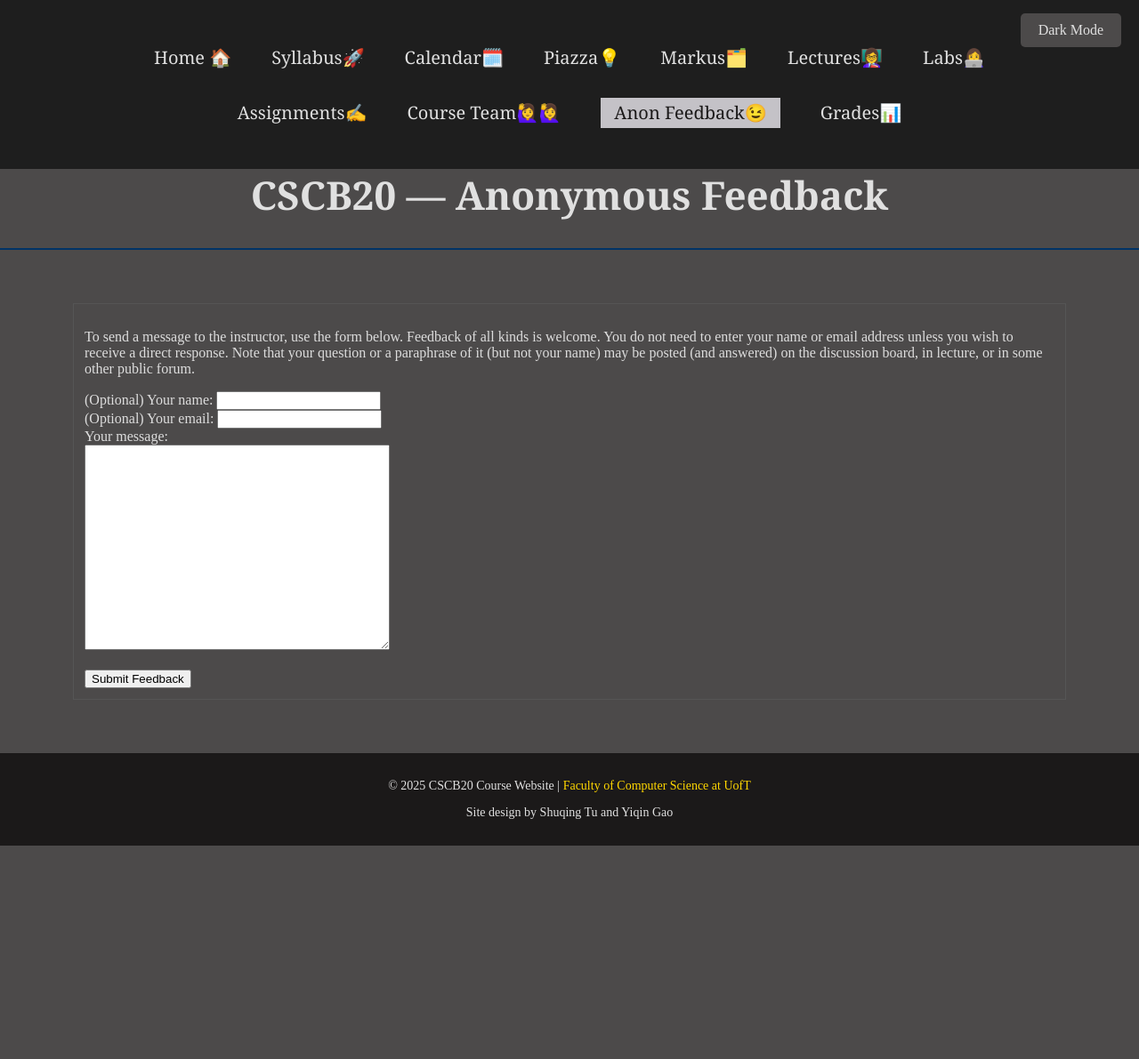
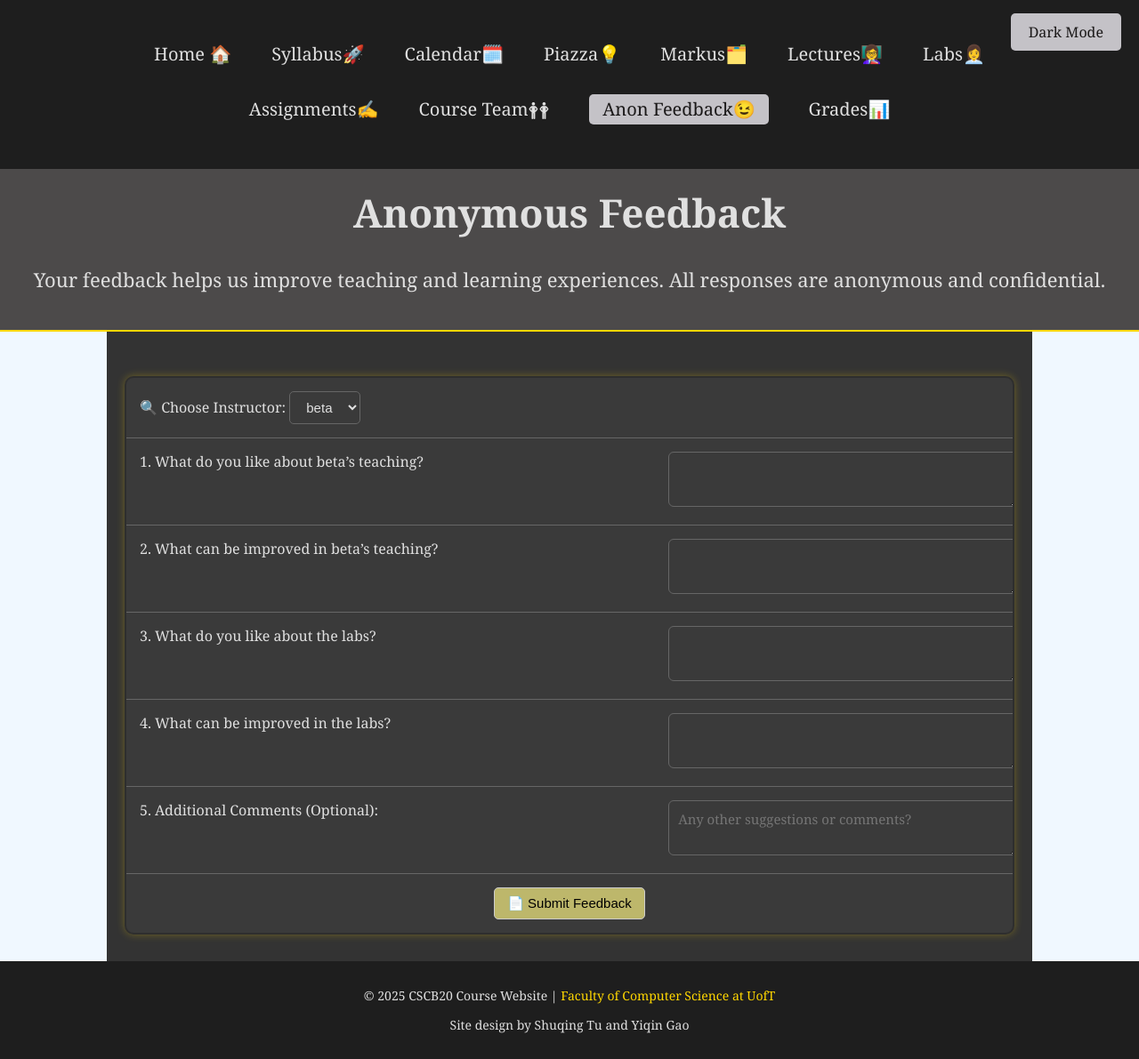
Before and after one commit to Chesea-Tu/advanced-b20-website, a Flask app: page /student/anon_feedback in a window 1280 px wide, after a click on "Dark Mode". Shown: the whole page at 89% size. Before the commit the page ends 951 px from the top, so only its background shows below. Run offline with Flask 3, Linux system fonts and the light colour scheme; a user stored in the database is signed in.

Commit message:
enable student anonfeedback feature

```diff
--- a/course_website/app.py
+++ b/course_website/app.py
@@ -2,6 +2,7 @@ from flask import Flask, render_template, request, redirect, session, url_for, j
 from flask_sqlalchemy import SQLAlchemy
 from flask_bcrypt import Bcrypt
 from sqlalchemy import case
+from flask import flash
 
 app = Flask(__name__)
 app.secret_key = 'some_secret_key'
@@ -32,12 +33,16 @@ class Regrade(db.Model):
     message = db.Column(db.Text, nullable=False)
     status = db.Column(db.String(10), default='Pending')  # 'Pending', 'Approved', 'Rejected'
 
-# 投诉/建议表（Annoy Feed）
-class AnnoyFeed(db.Model):
+# 匿名反馈表
+class AnonymousFeedback(db.Model):
     id = db.Column(db.Integer, primary_key=True)
-    username = db.Column(db.String(50), nullable=False)
-    message = db.Column(db.Text, nullable=False)
-    status = db.Column(db.String(10), default='open')  # 'open', 'reviewed'
+    instructor = db.Column(db.String(50), nullable=False)  # 教师用户名
+    like_teaching = db.Column(db.Text, nullable=False)
+    improve_teaching = db.Column(db.Text, nullable=False)
+    like_labs = db.Column(db.Text, nullable=False)
+    improve_labs = db.Column(db.Text, nullable=False)
+    additional = db.Column(db.Text)  # 可为空
+    status = db.Column(db.String(10), default='open')  # open / reviewed
 
 # 注册
 @app.route('/register', methods=['GET', 'POST'])
@@ -157,10 +162,10 @@ def instructor_feedback():
         return redirect('/login')
 
     # open 的放前面，reviewed 的放后面
-    feedbacks = AnnoyFeed.query.order_by(
+    feedbacks = AnonymousFeedback.query.order_by(
         db.case(
-            (AnnoyFeed.status == 'open', 0),
-            (AnnoyFeed.status == 'reviewed', 1),
+            (AnonymousFeedback.status == 'open', 0),
+            (AnonymousFeedback.status == 'reviewed', 1),
         )
     ).all()
 
@@ -172,7 +177,7 @@ def update_feedback_status(feedback_id):
         return redirect('/login')
 
     new_status = request.form.get('status')
-    feedback = AnnoyFeed.query.get_or_404(feedback_id)
+    feedback = AnonymousFeedback.query.get_or_404(feedback_id)
     feedback.status = new_status
     db.session.commit()
 
@@ -224,9 +229,6 @@ def student_assignments():
 def student_resources():
     return render_template('student/resources.html')
 
-@app.route('/student/anon_feedback')
-def student_feedback():
-    return render_template('student/anon_feedback.html')
 
 @app.route('/view_grades')
 def view_grades():
@@ -289,11 +291,42 @@ def submit_remark():
         "message": new_request.message
     })
 
+@app.route('/student/anon_feedback', methods=['GET', 'POST'])
+def student_feedback():
+    if 'username' not in session or session['user_type'].lower() != 'student':
+        return redirect('/login')
 
-# 首页
+    instructors = User.query.filter_by(user_type='instructor').all()
+
+    if request.method == 'POST':
+        instructor = request.form.get('instructor')
+        like_teaching = request.form.get('like_teaching')
+        improve_teaching = request.form.get('improve_teaching')
+        like_labs = request.form.get('like_labs')
+        improve_labs = request.form.get('improve_labs')
+        additional = request.form.get('additional')
+
+        feedback = AnonymousFeedback(
+            instructor=instructor,
+            like_teaching=like_teaching,
+            improve_teaching=improve_teaching,
+            like_labs=like_labs,
+            improve_labs=improve_labs,
+            additional=additional
+        )
+        db.session.add(feedback)
+        db.session.commit()
+        flash("Your feedback has been submitted successfully!")
+        return redirect(url_for('student_feedback'))
+
+    return render_template('student/anon_feedback.html', instructors=instructors)
+
+
 @app.route('/')
 def index():
     return render_template('index.html')
 
 if __name__ == '__main__':
+    with app.app_context():
+        db.create_all()
     app.run(debug=True)
--- a/course_website/static/css/anon_feedback.css
+++ b/course_website/static/css/anon_feedback.css
@@ -1,15 +1,21 @@
-
 html {
     font-size: 100.01%;
-    margin: 2%;
+    margin: 0;
+    padding: 0;
   }
+
   html, body {
     height: 100%;
     margin: 0;
     padding: 0;
     display: flex;
     flex-direction: column;
+    font-family: "Georgia", serif;
     background-color: aliceblue;
+  }
+
+  :root {
+    --nav-height: 20vh;
   }
 
   .leftnavigation {
@@ -26,6 +32,7 @@ html, body {
     left: 0;
     z-index: 1000;
   }
+
   .leftnavigation ul {
     list-style: none;
     padding: 0;
@@ -37,6 +44,7 @@ html, body {
     max-width: 80%;
     text-align: center;
   }
+
   .leftnavigation ul li a {
     display: block;
     padding: 10px 15px;
@@ -45,48 +53,89 @@ html, body {
     font-size: 20px;
     transition: color 0.3s ease-in-out, background-color 0.3s ease-in-out;
   }
+
   .leftnavigation ul li a:hover {
     color: #FFD700;
     background-color: #004488;
     border-radius: 5px;
   }
 
-
-
-:root {
-    --nav-height: 20vh;
+  .leftnavigation span, .leftnavigation a {
+    padding: 3px 15px 4px;
   }
 
-.course-title {
-    text-align: center;
-    background-color: aliceblue;
-    color: rgb(114, 95, 160);
-    font-family: "Georgia", serif;
-    font-size: 22px;
-    margin-top: var(--nav-height);
-    border-bottom: 2px solid #003366;
-    max-width: 100%;
-    box-sizing: border-box;
-}
-
-#dark-mode-toggle:checked ~ .content .leftnavigation ul li a:hover{
-    background-color: rgb(196, 194, 199);
-    color: #1b1919;
+  .leftnavigation span {
+    background: rgb(114, 95, 160);
+    color: #fff;
     border-radius: 5px;
   }
 
-.leftnavigation span, .leftnavigation a {
-  padding: 3px 15px 4px
-}
-.leftnavigation span {
-  background: rgb(114, 95, 160);
-  color: #fff
+
+  .content {
+    flex: 1;
+    padding: 30px 20px;
+    margin-top: 0;
+    max-width: 1000px;
+    width: 90%;
+    margin-left: auto;
+    margin-right: auto;
   }
 
+  .content table {
+    border-collapse: collapse;
+    width: 100%;
+    margin-top: 20px;
+    border: 2px solid #ccc;
+    border-radius: 10px;
+    overflow: hidden;
+    box-shadow: 0px 4px 12px rgba(0, 0, 0, 0.1);
+  }
+
+
+  .content td {
+    padding: 15px 20px;
+    vertical-align: top;
+  }
+
+  .content textarea {
+    width: 100%;
+    padding: 10px;
+    font-size: 15px;
+    border-radius: 6px;
+    border: 1px solid #ccc;
+    resize: vertical;
+    font-family: inherit;
+    background-color: #fff;
+  }
+
+  .content form select,
+  .content form button {
+    padding: 8px 14px;
+    font-size: 15px;
+    border-radius: 5px;
+    border: 1px solid #ccc;
+  }
+
+  .content form button {
+    background-color: #0055AA;
+    color: white;
+    cursor: pointer;
+    transition: background-color 0.3s ease;
+  }
+
+  .content form button:hover {
+    background-color: #003f80;
+  }
+
+  #dark-mode-toggle:checked ~ .content form button {
+    background-color:darkkhaki;
+    color: black;
+  }
 
   #dark-mode-toggle {
     display: none;
   }
+
   .dark-mode-label {
     position: fixed;
     top: 15px;
@@ -100,61 +149,81 @@ html, body {
     transition: background-color 0.3s;
     z-index: 2000;
   }
+
   .dark-mode-label:hover {
     background-color: #004488;
   }
 
+  #dark-mode-toggle:checked ~ .dark-mode-label {
+    background: rgb(196, 194, 199);
+    color: #1b1919;
+  }
+
   #dark-mode-toggle:checked ~ * {
+    background-color: #121212;
+    color: #E0E0E0;
+  }
+
+  #dark-mode-toggle:checked ~ .leftnavigation {
+    background-color: #1E1E1E;
+  }
+
+  #dark-mode-toggle:checked ~ .leftnavigation span {
+    background: rgb(196, 194, 199);  /* hover 灰底 */
+    color: #1b1919;                  /* 文字深色 */
+    border-radius: 5px;
+  }
+
+  #dark-mode-toggle:checked ~ .leftnavigation ul li a {
+    color: #E0E0E0 !important;
+  }
+
+  #dark-mode-toggle:checked ~ .leftnavigation ul li a:hover {
+    background-color: rgb(196, 194, 199);
+    color: #1b1919;
+    border-radius: 5px;
+  }
+
+  #dark-mode-toggle:checked ~ .background {
+    background-color: #4c4a4a;
+    color: #E0E0E0;
+}
+
+#dark-mode-toggle:checked ~ .content {
     background-color: #4c4a4a !important;
     color: #E0E0E0 !important;
 }
 
-#dark-mode-toggle:checked ~ .leftnavigation {
-    background-color: #1E1E1E !important;
-}
-#dark-mode-toggle:checked ~ .leftnavigation span {
-    background: rgb(196, 194, 199);
-    color: #1b1919;
+  #dark-mode-toggle:checked ~ form,
+  #dark-mode-toggle:checked ~ table {
+    background-color: #2E2E2E;
+    color: #FFFFFF;
   }
 
-
-#dark-mode-toggle:checked ~ .leftnavigation ul li a {
-    color: #E0E0E0 !important;
-}
-#dark-mode-toggle:checked ~ .leftnavigation ul li a:hover {
-    background-color: #666666 !important;
-    color: #FFD700 !important;
+.content td,
+.content th {
+  padding: 15px;
+  border-bottom: 1px solid #ccc;
 }
 
-#dark-mode-toggle:checked ~ .content,
-#dark-mode-toggle:checked ~ form,
-#dark-mode-toggle:checked ~ table {
-    background-color: #4c4a4a !important;
-    color: #FFFFFF !important;
-    border-color: #666666 !important;
-}
-
-#dark-mode-toggle:checked ~ footer {
-    background-color: #1b1919 !important;
-    color: #E0E0E0 !important;
-}
-#dark-mode-toggle:checked ~ footer a {
-    color: #FFD700 !important;
+#dark-mode-toggle:checked ~ .content td,
+#dark-mode-toggle:checked ~ .content th {
+  border-bottom: 1px solid #666;
 }
 
 #dark-mode-toggle:checked ~ .content table {
-    background-color: #4c4a4a;
+    background-color: #2E2E2E;
     color: #E0E0E0;
-    border-color: #888;
+    border: 2px solid gold;
+    box-shadow: 0 0 10px rgba(255, 215, 0, 0.3); /* 金光边框 */
 }
-#dark-mode-toggle:checked ~ .content table th {
-    background-color: #444;
-    color: #FFF;
-}
-#dark-mode-toggle:checked ~ .content table td {
-    background-color: #4c4a4a;
-    color: #DDD;
-    border-color: #555;
+
+#dark-mode-toggle:checked ~ .content table td,
+#dark-mode-toggle:checked ~ .content table textarea,
+#dark-mode-toggle:checked ~ .content form select {
+    background-color: #3a3a3a;
+    border-color: #666;
+    color: #E0E0E0;
 }
 
 footer {
@@ -166,60 +235,136 @@ footer {
     padding: 15px 0;
     position: relative;
 }
-footer a { color: #FFD700; text-decoration: none; }
-footer a:hover { text-decoration: underline; }
+
+footer a {
+    color: #FFD700;
+    text-decoration: none;
+}
+
+footer a:hover {
+    text-decoration: underline;
+}
 
 @media screen and (max-width: 768px) {
     .leftnavigation ul {
       flex-direction: column;
       align-items: center;
     }
-    table {
-        width: 95%;
+
+    .content table {
+      width: 100%;
     }
 }
 
-.content {
-    flex: 1;
-    padding: 20px;
+.anon-header {
+    text-align: center;
+    padding: 30px 20px 10px;
+    font-size: 24px;
+    font-family: "Georgia", serif;
+    color: #333;
 }
 
-/* 状态颜色行样式 */
-.regrade-pending {
-    background-color: #fff9c4; /* 柔和黄色 */
+.course-title {
+    text-align: center;
+    background-color: aliceblue;
+    color: rgb(114, 95, 160);
+    font-family: "Georgia", serif;
+    font-size: 22px;
+    margin-top: var(--nav-height);
+    padding: 20px;
+    border-bottom: 2px solid #003366;
+    max-width: 100%;
+    box-sizing: border-box;
 }
 
-.regrade-approved {
-    background-color: #c8e6c9; /* 柔和绿色 */
+/* 确保所有背景元素都正确应用暗黑模式 */
+#dark-mode-toggle:checked ~ * {
+    background-color: #121212;
 }
 
-.regrade-rejected {
-    background-color: #ffcdd2; /* 柔和红色 */
+/* 特别处理左侧区域 */
+#dark-mode-toggle:checked ~ .content {
+    background-color: #333 !important;
 }
 
-/* 表格整体样式 */
-.content table {
-    border-collapse: collapse;
-    width: 90%;
-    margin: 40px auto;
-    font-size: 16px;
+#dark-mode-toggle:checked ~ .course-title {
+    background-color: #4c4a4a;
+    color: #E0E0E0;
+    border-bottom: 2px solid #FFD700;
 }
 
-.content th,
-.content td {
-    border: 1px solid #ccc;
-    padding: 12px;
-    text-align: left;
+/* 新增修复暗黑模式的CSS */
+#dark-mode-toggle:checked ~ body {
+    background-color: #121212 !important;
 }
 
-.content th {
-    background-color: #f5f5f5;
+#dark-mode-toggle:checked ~ .course-title h1,
+#dark-mode-toggle:checked ~ .course-title p {
+    color: #E0E0E0 !important;
 }
 
-/* 选项按钮 */
-.content form select,
-.content form button {
-    padding: 6px 10px;
-    font-size: 14px;
-    margin-right: 5px;
+#dark-mode-toggle:checked ~ .content form {
+    background-color: transparent !important;
 }
+
+#dark-mode-toggle:checked ~ footer {
+    background-color: #1E1E1E !important;
+}
+
+/* 确保文本区域和选择框在暗黑模式下正确显示 */
+#dark-mode-toggle:checked ~ * textarea,
+#dark-mode-toggle:checked ~ * select {
+    background-color: #3a3a3a !important;
+    color: #E0E0E0 !important;
+    border-color: #666 !important;
+}
+
+/* 修复表格在暗黑模式下的样式问题 */
+#dark-mode-toggle:checked ~ div.content table {
+    background-color: #2E2E2E !important;
+    color: #E0E0E0 !important;
+    border: 2px solid gold !important;
+}
+
+#dark-mode-toggle:checked ~ div.content table td {
+    background-color: #3a3a3a !important;
+    color: #E0E0E0 !important;
+    border-color: #666 !important;
+}
+
+/* 修复表单提交按钮 */
+#dark-mode-toggle:checked ~ * button[type="submit"] {
+    background-color: darkkhaki !important;
+    color: black !important;
+}
+
+/* 修复提交成功消息 */
+#dark-mode-toggle:checked ~ .content p[style*="color: green"] {
+    color: lightgreen !important;
+}
+
+/* 修复嵌套过深的元素 */
+html.dark-mode,
+body.dark-mode,
+.dark-mode * {
+    background-color: #121212;
+    color: #E0E0E0;
+}
+
+.flash-message {
+    background-color: #dff0d8; /* 淡绿色背景 */
+    color: #3c763d;            /* 深绿色文字 */
+    padding: 12px 18px;
+    border: 1px solid #c3e6cb;
+    border-radius: 8px;
+    margin-bottom: 20px;
+    font-size: 16px;
+    text-align: center;
+  }
+
+  /* 暗黑模式下的提示色 */
+  #dark-mode-toggle:checked ~ .content .flash-message {
+    background-color: #2d4b2d;
+    color: #bfffbf;
+    border-color: #a1dba1;
+  }
--- a/course_website/templates/student/anon_feedback.html
+++ b/course_website/templates/student/anon_feedback.html
@@ -2,14 +2,14 @@
 <html lang="en">
 <head>
     <meta charset="UTF-8">
-    <title>CSCB20 - Introduction to Databases and Web Applications</title>
+    <title>CSCB20 - Anonymous Feedback</title>
     <link href="{{ url_for('static', filename='css/anon_feedback.css') }}" rel="stylesheet" type="text/css">
 </head>
-
 
 <body>
 <input type="checkbox" id="dark-mode-toggle">
 <label for="dark-mode-toggle" class="dark-mode-label">Dark Mode</label>
+
 <div class="leftnavigation">
     <ul>
         <li><a href="{{ url_for('dashboard') }}">Home 🏠</a></li>
@@ -18,49 +18,96 @@
         <li><a href="https://piazza.com/class/m5fmz9kzjo83yk">Piazza💡</a></li>
         <li><a href="https://markus2.utsc.utoronto.ca/courses/34/assignments">Markus🗂️</a></li>
         <li><a href="{{ url_for('student_lectures') }}">Lectures👩‍🏫</a></li>
-        <li><a href="{{ url_for('student_labs') }}">Labs👩‍💻</a></li>
+        <li><a href="{{ url_for('student_labs') }}">Labs👩‍💼</a></li>
         <li><a href="{{ url_for('student_assignments') }}">Assignments✍️</a></li>
-        <li><a href="{{ url_for('student_resources') }}">Course Team🙋‍♀️🙋‍♀️</a></li>
+        <li><a href="{{ url_for('student_resources') }}">Course Team🛉🛉</a></li>
         <li><a href="{{ url_for('student_feedback') }}"><span>Anon Feedback😉</span></a></li>
         <li><a href="{{ url_for('view_grades') }}">Grades📊</a></li>
     </ul>
 </div>
 
-<div class="background1"></div>
 <header class="course-title">
-    <h1>CSCB20 &mdash; Anonymous Feedback</h1>
+    <h1>Anonymous Feedback</h1>
+    <p>Your feedback helps us improve teaching and learning experiences. All responses are anonymous and confidential.</p>
 </header>
 
 <div class="content">
+    {% with messages = get_flashed_messages() %}
+  {% if messages %}
+    <div class="flash-message">
+      {% for message in messages %}
+        <p>{{ message }}</p>
+      {% endfor %}
+    </div>
+  {% endif %}
+{% endwith %}
+
+  {% if submitted %}
+    <p style="text-align:center; color: green; font-size: 18px; font-weight: bold;">Your feedback has been submitted successfully!</p>
+  {% else %}
+  <form method="post" autocomplete="off">
     <table>
       <tr>
-        <td>
-            <p>
-                To send a message to the instructor, use the form below.  Feedback of all kinds is
-                welcome.  You do not need to enter your name or email address unless you wish to receive
-                a direct response.  Note that your question or a paraphrase of it (but not your name)
-                may be posted (and answered) on the discussion board, in lecture, or in some other
-                public forum.
-            </p>
-
-            <form method="post">
-                <input type="hidden" name="class" value="CSCB63_Anya">
-                (Optional) Your name: <input type="text" name="username"><br>
-                (Optional) Your email: <input type="text" name="email"><br>
-                Your message:<br>
-                <textarea name="comment" cols=40 rows=15></textarea>
-                <br><br>
-                <input type="submit" value="Submit Feedback"><br>
-            </form>
+        <td colspan="2">
+          <label for="instructor">🔍 Choose Instructor:</label>
+          <select name="instructor" id="instructor" required>
+              {% for i in instructors %}
+                <option value="{{ i.username }}">{{ i.username }}</option>
+              {% endfor %}
+          </select>
+        </td>
+      </tr>
+      <tr>
+        <td>1. What do you like about <span id="selected-instructor-1">the instructor</span>’s teaching?</td>
+        <td><textarea name="like_teaching" required></textarea></td>
+      </tr>
+      <tr>
+        <td>2. What can be improved in <span id="selected-instructor-2">the instructor</span>’s teaching?</td>
+        <td><textarea name="improve_teaching" required></textarea></td>
+      </tr>
+      <tr>
+        <td>3. What do you like about the labs?</td>
+        <td><textarea name="like_labs" required></textarea></td>
+      </tr>
+      <tr>
+        <td>4. What can be improved in the labs?</td>
+        <td><textarea name="improve_labs" required></textarea></td>
+      </tr>
+      <tr>
+        <td>5. Additional Comments (Optional):</td>
+        <td><textarea name="additional" placeholder="Any other suggestions or comments?"></textarea></td>
+      </tr>
+      <tr>
+        <td colspan="2" style="text-align: center;">
+          <button type="submit">📄 Submit Feedback</button>
         </td>
       </tr>
     </table>
+  </form>
+
+  {% endif %}
 </div>
-
 
 <footer>
   <p>© 2025 CSCB20 Course Website | <a href="https://www.utsc.utoronto.ca/cms/computer-science">Faculty of Computer Science at UofT</a></p>
   <p>Site design by Shuqing Tu and Yiqin Gao</p>
 </footer>
+<script>
+    const dropdown = document.getElementById("instructor");
+  const span1 = document.getElementById("selected-instructor-1");
+  const span2 = document.getElementById("selected-instructor-2");
+    dropdown.addEventListener("change", function () {
+      const selected = this.value;
+      span1.textContent = selected;
+      span2.textContent = selected;
+    });
+
+    window.onload = function () {
+      const selected = dropdown.value;
+      span1.textContent = selected;
+      span2.textContent = selected;
+    };
+</script>
+
 </body>
 </html>
```
Also changed, not shown: course_website/instance/assignment3.db. Lines whose indentation alone changed are shown as unchanged.
